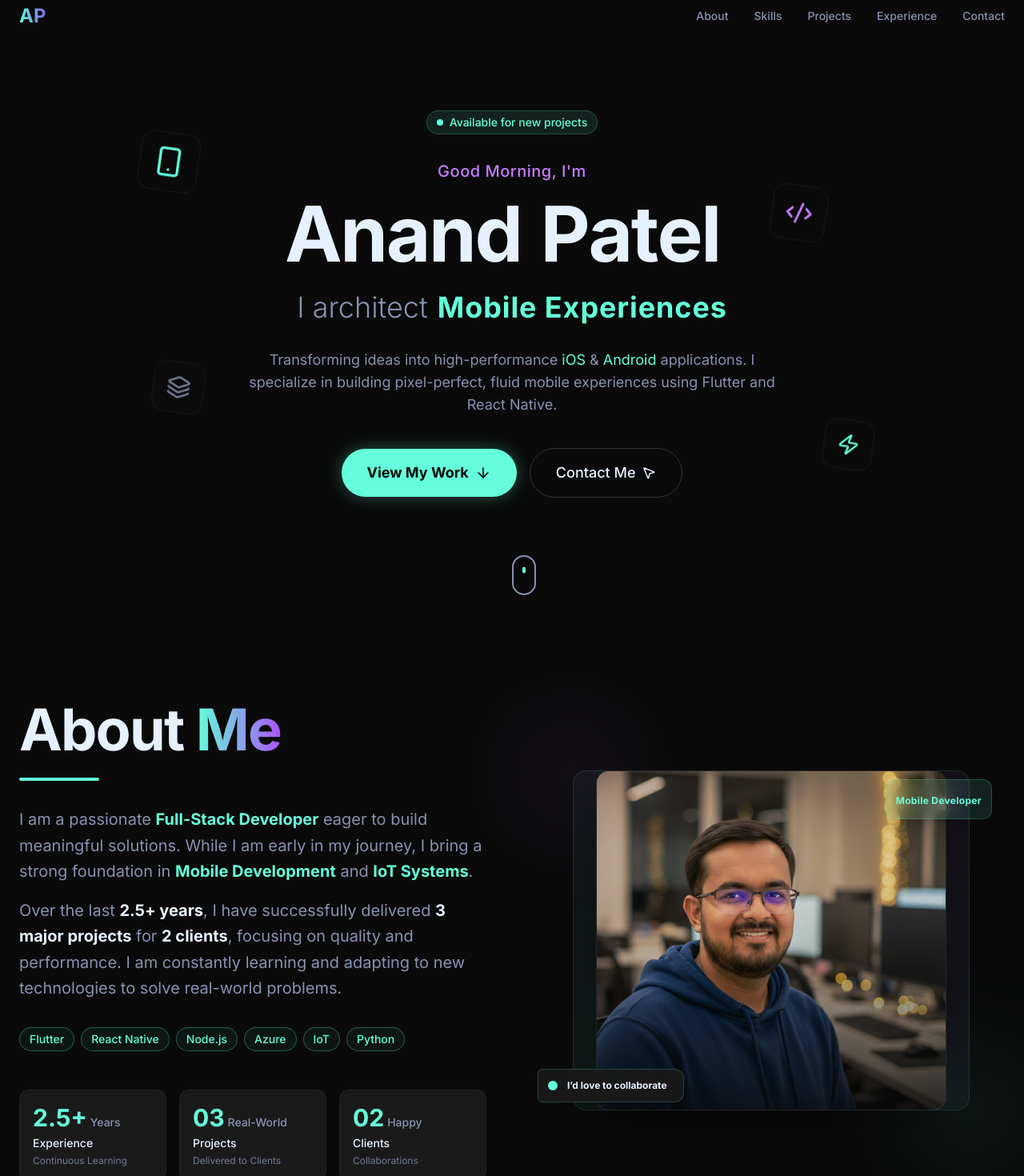
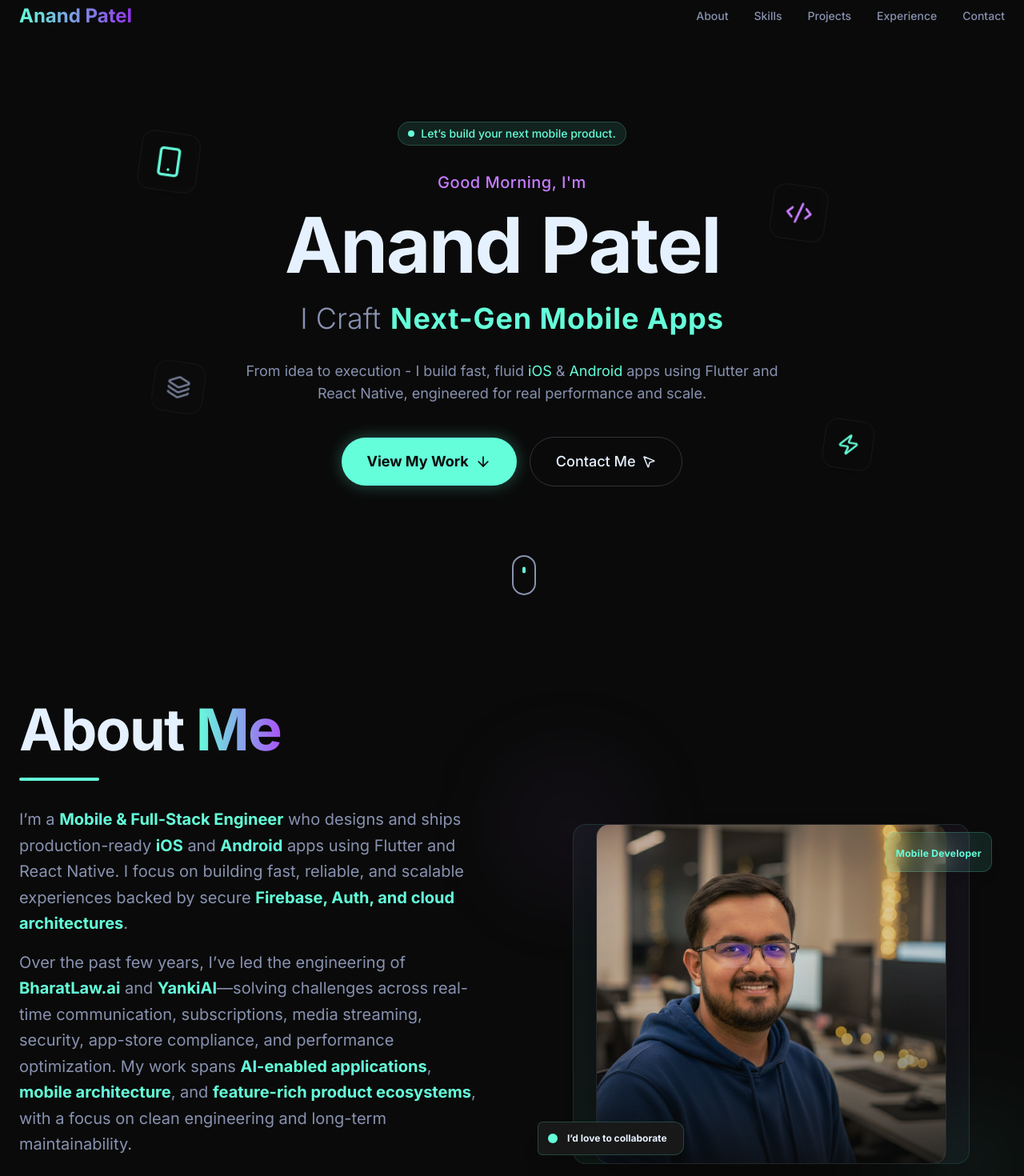
Before and after one commit to Anandraj134/portfolio-nest, a Next.js app: page / in a window 1280 px wide. Shown: the part 20-1490 px from the top of the page at 80% size. Built offline with nearby package versions, Linux system fonts and the light colour scheme.

Commit message:
feat: Populate portfolio with detailed personal information and update Navbar branding.

```diff
--- a/components/About.tsx
+++ b/components/About.tsx
@@ -39,36 +39,36 @@ const About = () => {
   };
 
   // Fresher-focused highlights
-  // Fresher-focused highlights
   const highlights = [
     {
-      label: "Experience",
-      value: "2.5+",
-      suffix: "Years",
-      desc: "Continuous Learning",
+      label: "Releases",
+      value: "03",
+      suffix: "Apps",
+      desc: "iOS & Android production",
     },
     {
-      label: "Projects",
-      value: "03",
-      suffix: "Real-World",
-      desc: "Delivered to Clients",
+      label: "Stability",
+      value: "99.5%",
+      suffix: "Quality",
+      desc: "Crash-free performance",
     },
     {
-      label: "Clients",
-      value: "02",
-      suffix: "Happy",
-      desc: "Collaborations",
+      label: "Delivery",
+      value: "100%",
+      suffix: "On-Time",
+      desc: "Reliable execution",
     },
   ];
 
-  const techStack = [
-    "Flutter",
-    "React Native",
-    "Node.js",
-    "Azure",
-    "IoT",
-    "Python",
-  ];
+  // const techStack = [
+  //   "Flutter",
+  //   "React Native",
+  //   "Firebase (Auth, Firestore, Functions)",
+  //   "Node.js",
+  //   "Auth0",
+  //   "SignalR Realtime",
+  //   "In-App Subscriptions",
+  // ];
 
   return (
     <section
@@ -104,12 +104,19 @@ const About = () => {
                 viewport={{ once: true }}
                 transition={{ duration: 0.6, delay: 0.2 }}
               >
-                I am a passionate{" "}
-                <strong className="text-secondary">Full-Stack Developer</strong>{" "}
-                eager to build meaningful solutions. While I am early in my
-                journey, I bring a strong foundation in{" "}
-                <strong className="text-secondary">Mobile Development</strong>{" "}
-                and <strong className="text-secondary">IoT Systems</strong>.
+                I’m a{" "}
+                <strong className="text-secondary">
+                  Mobile & Full-Stack Engineer
+                </strong>{" "}
+                who designs and ships production-ready{" "}
+                <strong className="text-secondary">iOS</strong> and{" "}
+                <strong className="text-secondary">Android</strong> apps using
+                Flutter and React Native. I focus on building fast, reliable,
+                and scalable experiences backed by secure{" "}
+                <strong className="text-secondary">
+                  Firebase, Auth, and cloud architectures
+                </strong>
+                .
               </motion.p>
               <motion.p
                 initial={{ opacity: 0, y: 20 }}
@@ -117,17 +124,27 @@ const About = () => {
                 viewport={{ once: true }}
                 transition={{ duration: 0.6, delay: 0.4 }}
               >
-                Over the last{" "}
-                <strong className="text-text-light">2.5+ years</strong>, I have
-                successfully delivered{" "}
-                <strong className="text-text-light">3 major projects</strong>{" "}
-                for <strong className="text-text-light">2 clients</strong>,
-                focusing on quality and performance. I am constantly learning
-                and adapting to new technologies to solve real-world problems.
+                Over the past few years, I’ve led the engineering of{" "}
+                <strong className="text-secondary">BharatLaw.ai</strong> and{" "}
+                <strong className="text-secondary">YankiAI</strong>—solving
+                challenges across real-time communication, subscriptions, media
+                streaming, security, app-store compliance, and performance
+                optimization. My work spans{" "}
+                <strong className="text-secondary">
+                  AI-enabled applications
+                </strong>
+                ,{" "}
+                <strong className="text-secondary">mobile architecture</strong>,
+                and{" "}
+                <strong className="text-secondary">
+                  feature-rich product ecosystems
+                </strong>
+                , with a focus on clean engineering and long-term
+                maintainability.
               </motion.p>
             </div>
 
-            {/* Tech Stack Pills */}
+            {/* Tech Stack Pills
             <motion.div
               initial={{ opacity: 0, y: 10 }}
               whileInView={{ opacity: 1, y: 0 }}
@@ -143,7 +160,7 @@ const About = () => {
                   {tech}
                 </span>
               ))}
-            </motion.div>
+            </motion.div> */}
 
             {/* Highlight Cards */}
             <div className="grid grid-cols-3 gap-4 pt-4">
--- a/components/GlitchText.tsx
+++ b/components/GlitchText.tsx
@@ -4,10 +4,10 @@ import React, { useState, useEffect } from "react";
 import { motion, AnimatePresence } from "framer-motion";
 
 const words = [
-  "Mobile Experiences",
-  "IoT Ecosystems",
-  "Scalable Systems",
-  "Digital Solutions",
+  "Next-Gen Mobile Apps",
+  "Intelligent User Experiences",
+  "Realtime Experiences",
+  "High-Performance Solutions",
 ];
 
 const GlitchText = () => {
--- a/components/Hero.tsx
+++ b/components/Hero.tsx
@@ -136,7 +136,7 @@ const Hero = () => {
             <span className="animate-ping absolute inline-flex h-full w-full rounded-full bg-secondary opacity-75"></span>
             <span className="relative inline-flex rounded-full h-2 w-2 bg-secondary"></span>
           </span>
-          Available for new projects
+          Let’s build your next mobile product.
         </motion.div>
 
         {/* Greeting */}
@@ -157,7 +157,7 @@ const Hero = () => {
 
         {/* Role Glitch */}
         <div className="text-2xl md:text-4xl text-text-gray mb-8 font-light flex flex-col md:flex-row items-center justify-center gap-3">
-          <span>I architect</span>
+          <span>I Craft</span>
           <div className="font-semibold text-text-light">
             <GlitchText />
           </div>
@@ -170,11 +170,9 @@ const Hero = () => {
           transition={{ duration: 0.8, delay: 0.8 }}
           className="text-base md:text-lg text-text-gray mb-10 max-w-2xl mx-auto leading-relaxed"
         >
-          Transforming ideas into high-performance{" "}
+          From idea to execution - I build fast, fluid{" "}
           <span className="text-secondary">iOS</span> &{" "}
-          <span className="text-secondary">Android</span> applications. I
-          specialize in building pixel-perfect, fluid mobile experiences using
-          Flutter and React Native.
+          <span className="text-secondary">Android</span> apps using Flutter and React Native, engineered for real performance and scale.
         </motion.p>
 
         {/* Buttons */}
--- a/components/Navbar.tsx
+++ b/components/Navbar.tsx
@@ -86,10 +86,10 @@ const Navbar = () => {
             href="#"
             className="text-2xl font-bold bg-clip-text text-transparent bg-gradient-to-r from-secondary to-purple-600 min-w-[44px] min-h-[44px] flex items-center"
             aria-label="Anand Patel Portfolio Home"
-            whileHover={{ scale: 1.1, rotate: 5 }}
+            whileHover={{ scale: 1.1, color: "var(--secondary)" }}
             whileTap={{ scale: 0.9 }}
           >
-            AP
+            Anand Patel
           </motion.a>
 
           {/* Desktop Menu */}
```
